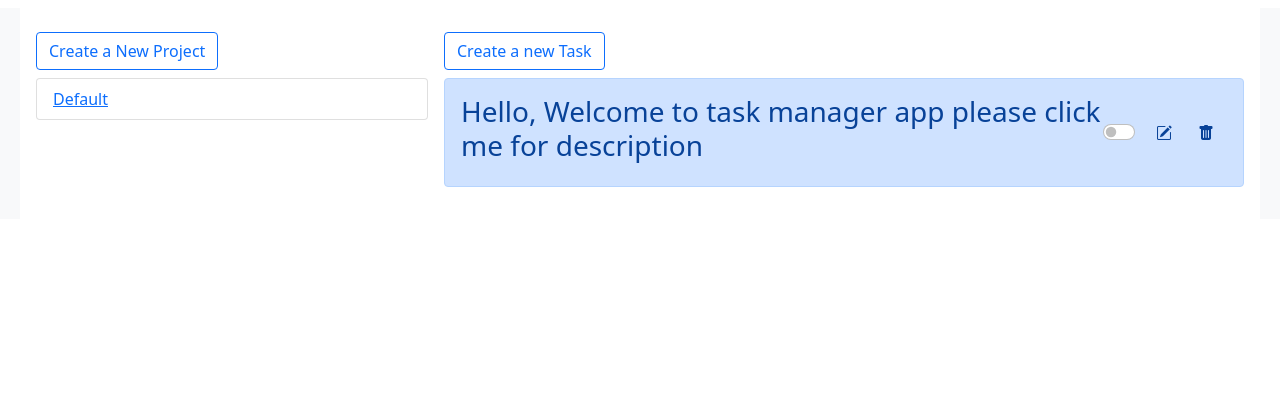
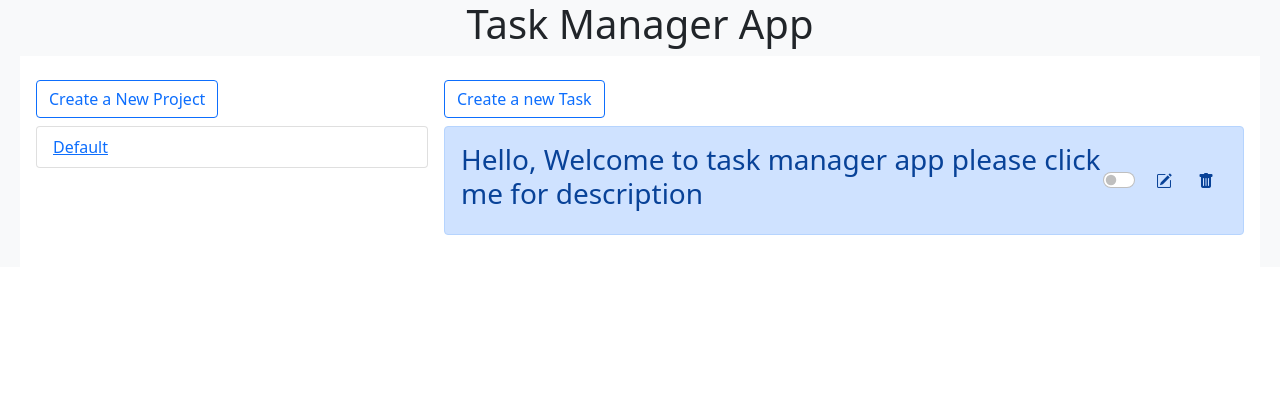
Before and after one commit to sinansevgi/task_manager, a plain HTML site: page index.html in a window 1280 px wide. Drawn offline with nearby package versions, Linux system fonts and the light colour scheme.

Commit message:
Add title for page.

```diff
--- a/index.html
+++ b/index.html
@@ -10,6 +10,7 @@
 </head>
 <body>
 <main class="container-fluid bg-light">
+    <h1 class="text-center">Task Manager App</h1>
     <section class="row p-2 m-2 bg-white">
         <div class="col-md-4 p-2" id="projects">
             <button class="btn btn-outline-primary my-2" id="createProject" type="button">Create a New Project</button>
```
